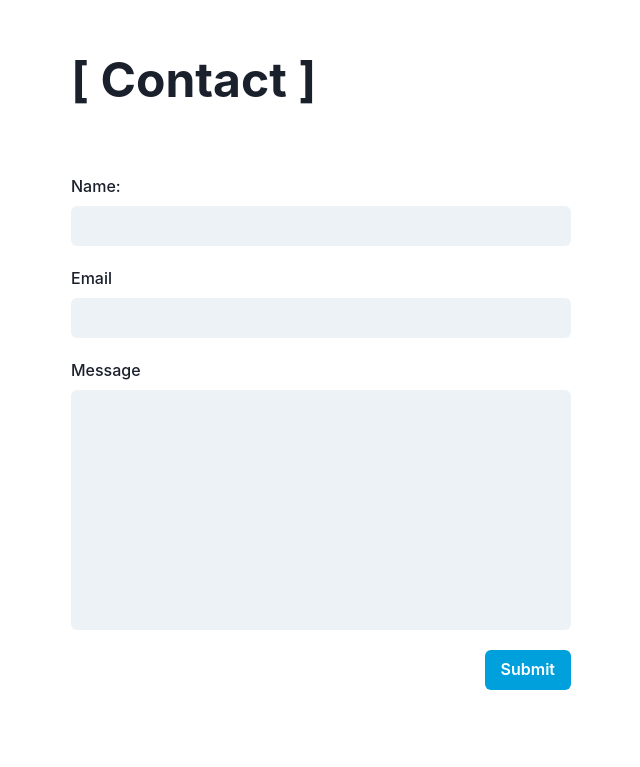
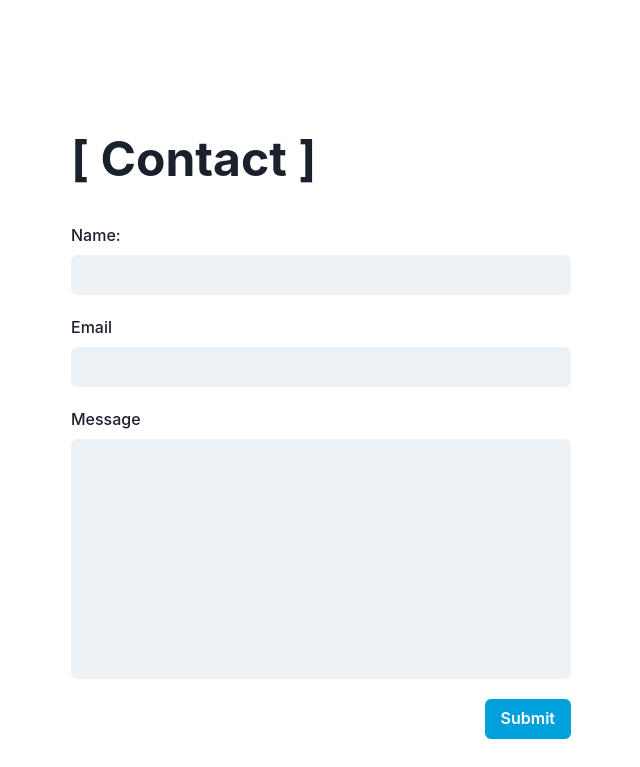
Before and after one commit to shoaibiqbal0/react-portfolio-2, a React (Create React App) app: page / in a window 1280 px wide. Shown: the part 2433-3200 px from the top of the page, without its empty margins (319-959 px from the left). Built offline with nearby package versions, Linux system fonts and the light colour scheme.

Commit message:
Fixed padding on contact form

```diff
--- a/src/components/Contact.jsx
+++ b/src/components/Contact.jsx
@@ -66,9 +66,14 @@ const Contact = () => {
   };
 
   return (
-    <VStack h="100vh" w="100vw" justify="center" name="contact">
+    <VStack pt="10%" h="100vh" w="100vw" justify="center" name="contact">
       <VStack minW={["300px", "500px"]} maxW={["300px", "500px"]}>
-        <Text w="100%" fontWeight="bold" fontSize={["3xl", "5xl"]} pb="50">
+        <Text
+          w="100%"
+          fontWeight="bold"
+          fontSize={["3xl", "5xl"]}
+          pb={["50", "5", "5"]}
+        >
           &#91; Contact &#93;
         </Text>
 
--- a/src/components/Projects.jsx
+++ b/src/components/Projects.jsx
@@ -35,7 +35,7 @@ const Projects = () => {
         <Text w="100%" fontWeight="bold" fontSize={["3xl", "5xl"]} pb="50">
           &#123; Projects &#125;
         </Text>
-        <SimpleGrid columns={[2, 2, 3]} spacing="5" w="100%">
+        <SimpleGrid columns={[1, 2, 3]} spacing="5" w="100%">
           {projects.map((item, index) => {
             return (
               <VStack key={index}>
```
